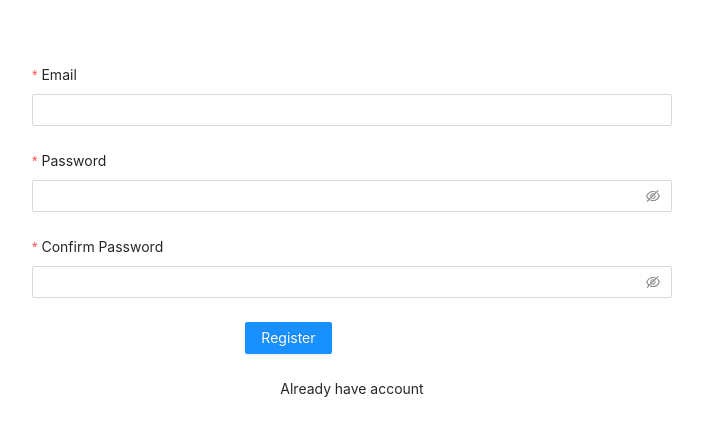
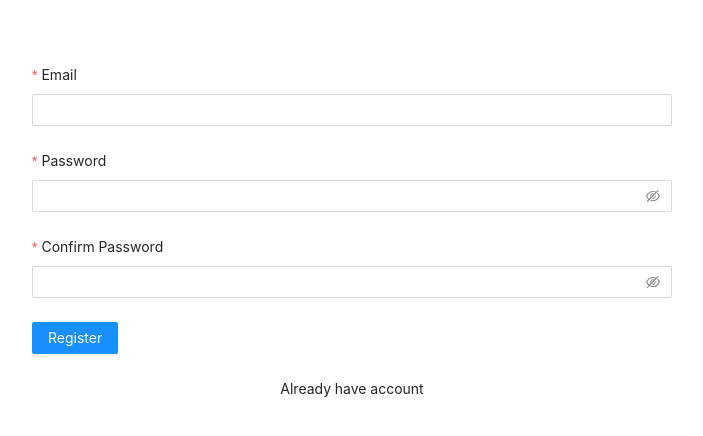
Before and after one commit to RaazeshP96/NEXT-FIREBASE-PRACTICE, a Next.js app: page /sign-up in a window 1280 px wide. Shown: the top 436 px of the page, without its empty margins (288-991 px from the left). Built offline with nearby package versions, Linux system fonts and the light colour scheme; no server answers.

Commit message:
fix:minor ui change

```diff
--- a/src/component/organism/SignupForm/index.tsx
+++ b/src/component/organism/SignupForm/index.tsx
@@ -109,7 +109,7 @@ const SignupForm: React.FC = () => {
                 >
                     <Input.Password />
                 </Form.Item>
-                <Form.Item wrapperCol={{ offset: 8, span: 8 }}>
+                <Form.Item wrapperCol={{ span: 8 }}>
                     <Button type="primary" htmlType="submit">
                         Register
                     </Button>
```
